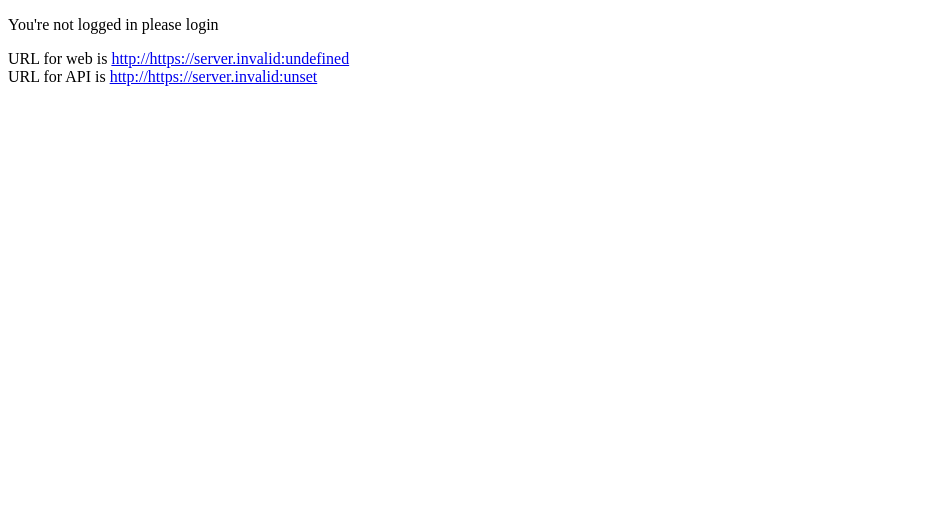
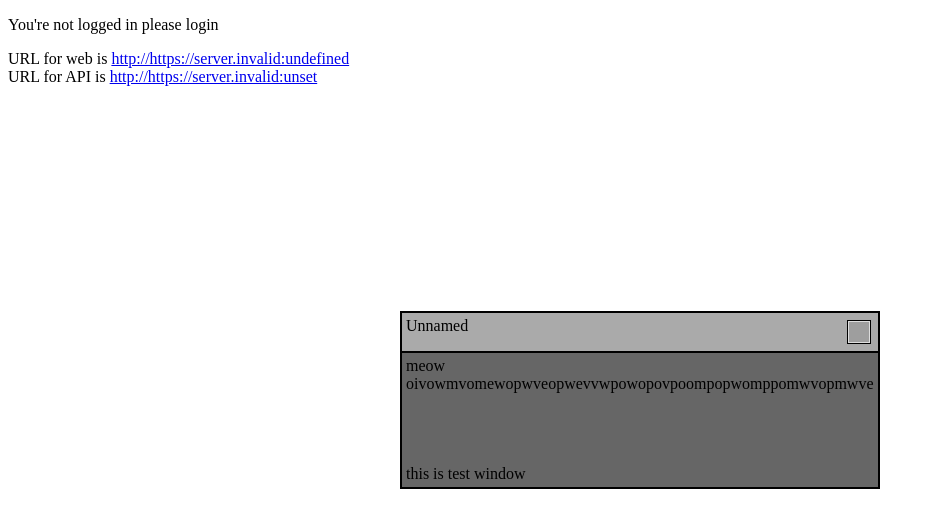
Before and after one commit to FoxieFlakey/EmployeeApp, a Next.js app in the folder web/: page /home in a window 1280 px wide. Shown: the top 528 px of the page, without its empty margins (0-934 px from the left). Built offline with nearby package versions, Linux system fonts and the light colour scheme; no server answers; grey boxes are pictures that could not be loaded.

Commit message:
Add a window component

```diff
--- /dev/null
+++ b/web/src/components/window.module.css
@@ -0,0 +1,23 @@
+.window {
+  position: absolute;
+  border: 2px solid black;
+  background-color: #666666;
+  display: flex;
+  flex-direction: column;
+}
+
+.window_header {
+  background-color: #aaaaaa;
+  padding: 4px;
+  border-bottom: 2px solid black;
+  display: flex;
+  flex-direction: row;
+  cursor: move;
+  user-select: none;
+  touch-action: none;
+}
+
+.window_content {
+  padding: 4px;
+  flex: 1;
+}
--- /dev/null
+++ b/web/src/components/window.tsx
@@ -0,0 +1,137 @@
+import { PointerEvent, ReactNode, useEffect, useId, useRef, useState } from "react";
+import styles from "./window.module.css";
+import IconButton from "./icon_button";
+import { WEB_URL } from "@/app/config";
+
+interface WindowProps {
+  children?: ReactNode
+  title?: string
+  onClose?(): void
+}
+
+export default function Window({ children, ...props }: WindowProps ) {
+  const [ initialized, setInitialized ] = useState(false)
+  const [ state, setWindowState ] = useState({
+    isDragging: false,
+    pointer: 0,
+    currentX: 0,
+    currentY: 0,
+    offsetX: 0,
+    offsetY: 0
+  })
+  const stateRef = useRef(state)
+
+  useEffect(() => {
+    stateRef.current = state
+  }, [ state ])
+
+  const windowId = useId()
+  useEffect(() => {
+    if (initialized) {
+      return
+    }
+
+    const win = document.getElementById(windowId)!
+    const viewportWidth = window.innerWidth
+    const viewportHeight = window.innerHeight
+    const winWidth = win.offsetWidth
+    const winHeight = win.offsetHeight
+
+    setWindowState({
+      isDragging: false,
+      pointer: 0,
+      currentX: (viewportWidth - winWidth) / 2,
+      currentY: (viewportHeight - winHeight) / 2,
+      offsetX: 0,
+      offsetY: 0
+    })
+
+    setInitialized(true)
+  }, [])
+
+  function calcFinalPos(inputX: number, inputY: number) {
+    const state = stateRef.current
+    return [inputX - state.offsetX, inputY - state.offsetY]
+  }
+
+  function onPointerMove(event: globalThis.PointerEvent) {
+    const state = stateRef.current
+
+    if (!state.isDragging) {
+      return
+    }
+
+    console.log("move: " + event.pointerId)
+    if (event.pointerId == state.pointer) {
+      event.preventDefault()
+      const [x, y] = calcFinalPos(event.clientX, event.clientY);
+      setWindowState({
+        ...stateRef.current,
+        currentX: x,
+        currentY: y
+      })
+    }
+  }
+
+  function onPointerUp(event: globalThis.PointerEvent) {
+    const state = stateRef.current
+
+    console.log("up: " + event.pointerId)
+    if (event.pointerId == state.pointer) {
+      event.preventDefault()
+      const [x, y] = calcFinalPos(event.clientX, event.clientY);
+      setWindowState({
+        ...state,
+        currentX: x,
+        currentY: y,
+        isDragging: false,
+        pointer: 0
+      })
+
+      document.removeEventListener("pointerup", onPointerUp)
+      document.removeEventListener("pointermove", onPointerMove)
+    }
+  }
+
+  function onPointerDown(event: PointerEvent) {
+    const state = stateRef.current
+    console.log("down: " + event.pointerId)
+
+    if (state.isDragging) {
+      // There other pointer at same time on same window handle
+      return
+    }
+    event.preventDefault()
+
+    setWindowState({
+      ...state,
+      isDragging: true,
+      pointer: event.pointerId,
+      offsetX: event.clientX - state.currentX,
+      offsetY: event.clientY - state.currentY
+    })
+
+    document.addEventListener("pointerup", onPointerUp)
+    document.addEventListener("pointermove", onPointerMove)
+  }
+
+  return <div
+      id={ windowId }
+      className={ styles.window }
+      style={{ top: `${state.currentY}px`, left: `${state.currentX}px` }}
+    >
+      <div className={ styles.window_header } onPointerDown={ onPointerDown }>
+        <div style={{ flex: 1 }}>
+          { props.title ?? "Unnamed" }
+        </div>
+
+        <IconButton onClick={ props.onClose }>
+          <img src={ WEB_URL + "/X icon.png" } width="20" height="20"></img>
+        </IconButton>
+      </div>
+
+      <div className={ styles.window_content }>
+        { children }
+      </div>
+    </div>
+}
--- a/web/src/pages/home.tsx
+++ b/web/src/pages/home.tsx
@@ -1,9 +1,10 @@
 'use client';
 
-import { useContext } from "react";
+import { useContext, useState } from "react";
 import { API_URL, WEB_URL } from "@/app/config";
 import ProfileCard from "@/components/profile_card";
 import { UserContext } from "@/components/user_provider";
+import Window from "@/components/window";
 
 export default function Home() {
   const { token, userInfo } = useContext(UserContext)
@@ -23,6 +24,7 @@ export default function Home() {
     </p>
   }
 
+  const [ isOpen, setOpen ] = useState(true)
   return (
     <>
       { card }
@@ -31,6 +33,17 @@ export default function Home() {
         URL for web is <a href={ WEB_URL }>{ WEB_URL }</a><br></br>
         URL for API is <a href={ API_URL }>{ API_URL }</a>
       </p>
+
+      {
+        isOpen && <Window onClose={ () => {
+          setOpen(false)
+          setTimeout(() => setOpen(true), 1000)
+        } }>
+          meow<br />
+          oivowmvomewopwveopwevvwpowopovpoompopwomppomwvopmwve<br /><br /><br /><br /><br />
+          this is test window
+        </Window>
+      }
     </>
   );
 }
```
Also changed, not shown: web/public/X icon.png (added).
